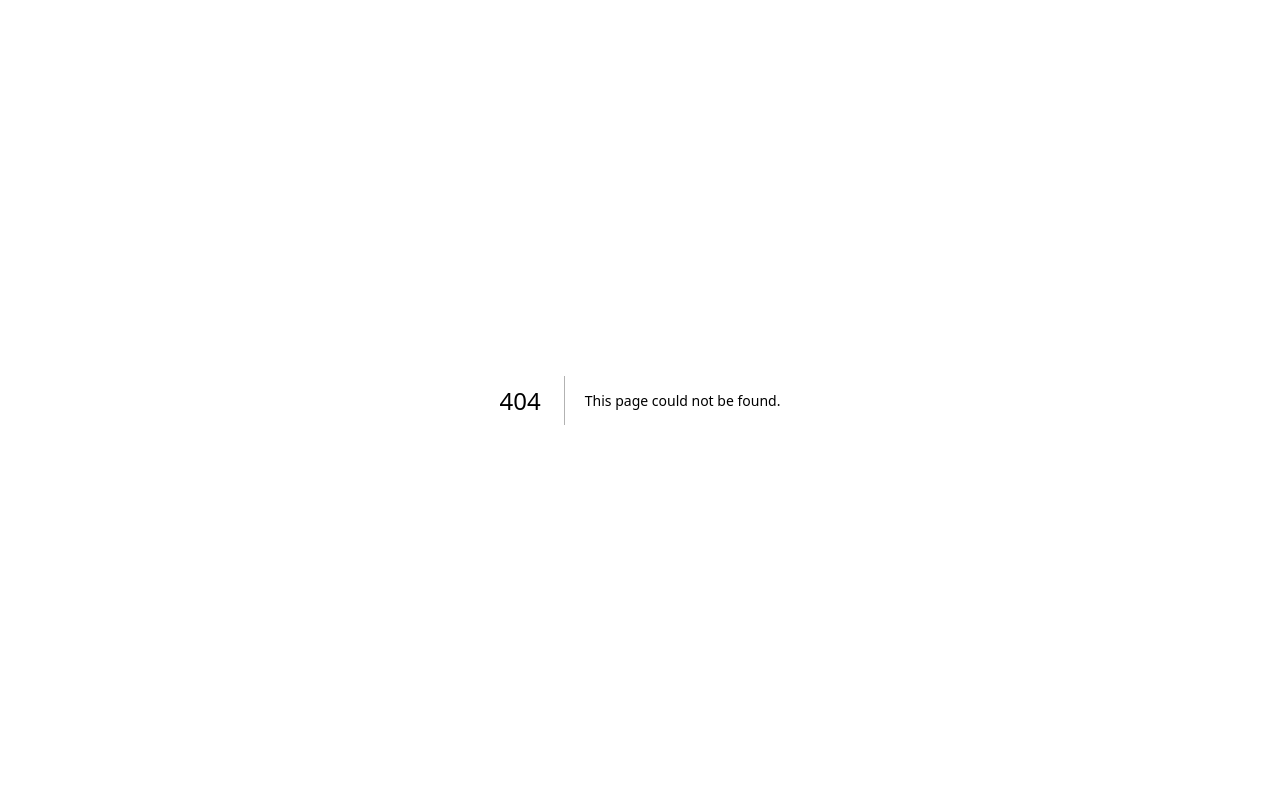
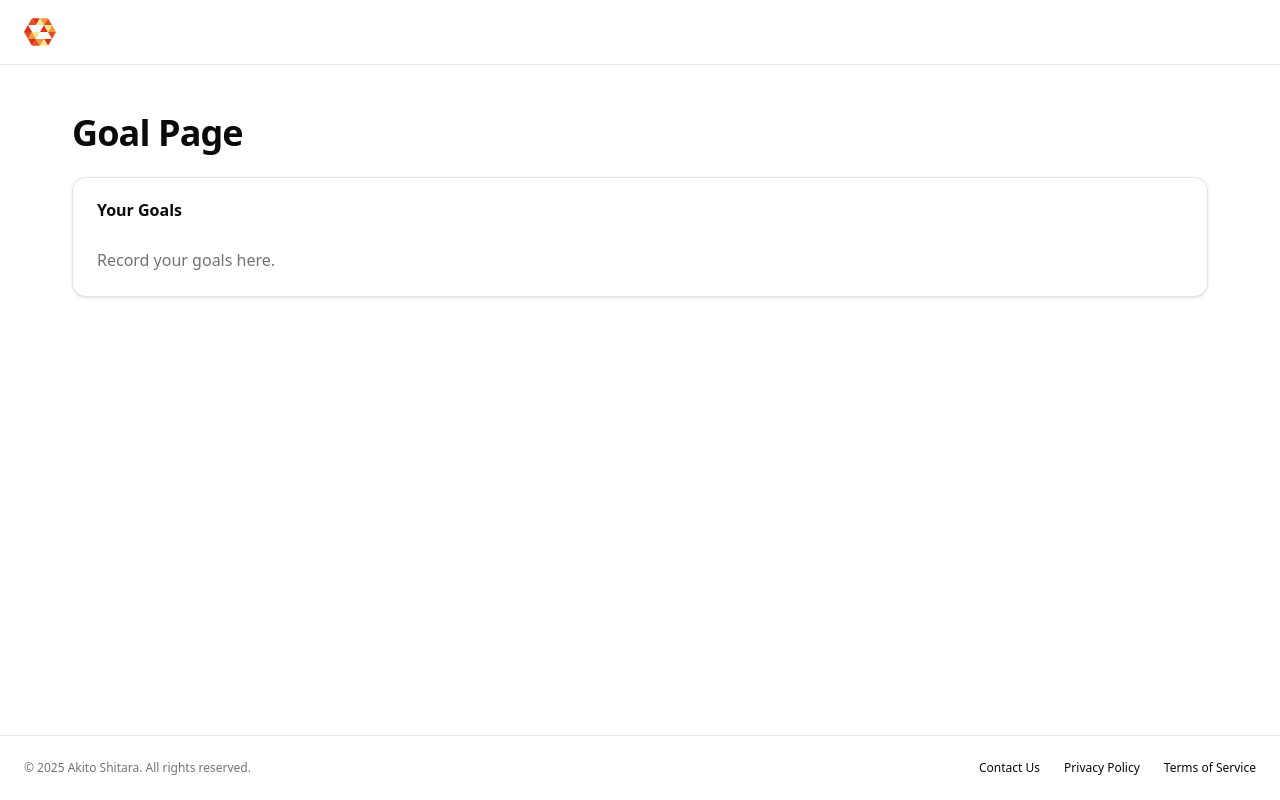
Before and after one commit to himura467/tend-attend, a Next.js app in the folder frontend/: page /1/events/goals in a window 1280 px wide. Before the commit this address had no page. Built offline with nearby package versions, Linux system fonts and the light colour scheme.

Commit message:
feat: Goal page and its navigation

```diff
--- /dev/null
+++ b/frontend/src/app/[locale]/events/goals/page.tsx
@@ -0,0 +1,23 @@
+import { DialogTemplate } from "@/components/templates/DialogTemplate";
+import { Card, CardContent, CardHeader, CardTitle } from "@/components/ui/card";
+import { NextPage } from "next";
+
+const GoalPage: NextPage = (): React.JSX.Element => {
+  return (
+    <DialogTemplate>
+      <div className="w-full space-y-6">
+        <h1 className="text-foreground text-3xl font-bold tracking-tight sm:text-4xl">Goal Page</h1>
+        <Card>
+          <CardHeader>
+            <CardTitle>Your Goals</CardTitle>
+          </CardHeader>
+          <CardContent>
+            <p className="text-muted-foreground">Record your goals here.</p>
+          </CardContent>
+        </Card>
+      </div>
+    </DialogTemplate>
+  );
+};
+
+export default GoalPage;
--- a/frontend/src/components/organisms/specific/events/attend/EventAttendanceForm/index.tsx
+++ b/frontend/src/components/organisms/specific/events/attend/EventAttendanceForm/index.tsx
@@ -5,8 +5,11 @@ import { ScrollArea } from "@/components/ui/scroll-area";
 import { Select, SelectContent, SelectItem, SelectTrigger, SelectValue } from "@/components/ui/select";
 import { useLocalNow } from "@/hooks/useLocalNow";
 import { useTimezone } from "@/hooks/useTimezone";
+import { useRouter } from "@/i18n/navigation";
 import { attendEvent, getGuestAttendanceStatus, updateAttendances } from "@/lib/api/events";
 import { AttendanceAction, AttendanceActionType } from "@/lib/types/event/attendance";
+import { rr } from "@/lib/utils/reverseRouter";
+import { routerPush } from "@/lib/utils/router";
 import { TZDate } from "@/lib/utils/tzdate";
 import { Edit, Plus, Save, Trash2, X } from "lucide-react";
 import React from "react";
@@ -36,6 +39,7 @@ export const EventAttendanceForm = ({
   attendances,
   onAttendanceUpdate,
 }: EventAttendanceFormProps): React.JSX.Element => {
+  const router = useRouter();
   const timezone = useTimezone();
   const localNow = useLocalNow();
 
@@ -91,6 +95,18 @@ export const EventAttendanceForm = ({
           await fetchAttendanceStatus();
           if (eventStart && eventEnd) {
             await onAttendanceUpdate(eventId, eventStart, eventEnd);
+          }
+
+          // Show toast with navigation to goals page
+          if (action === AttendanceAction.ATTEND) {
+            toast.message("Would you like to record your goals?", {
+              action: {
+                label: "Record Goals",
+                onClick: () => {
+                  routerPush(rr.events.goals.index(), router);
+                },
+              },
+            });
           }
         } else {
           // TODO: Error message should be received from backend
--- a/frontend/src/lib/utils/reverseRouter.ts
+++ b/frontend/src/lib/utils/reverseRouter.ts
@@ -18,6 +18,9 @@ export const ReverseRouter = {
     },
     edit: {
       index: (): LinkProps => ({ href: "/events/edit" }),
+    },
+    goals: {
+      index: (): LinkProps => ({ href: "/events/goals" }),
     },
   },
   privacy: {
```
